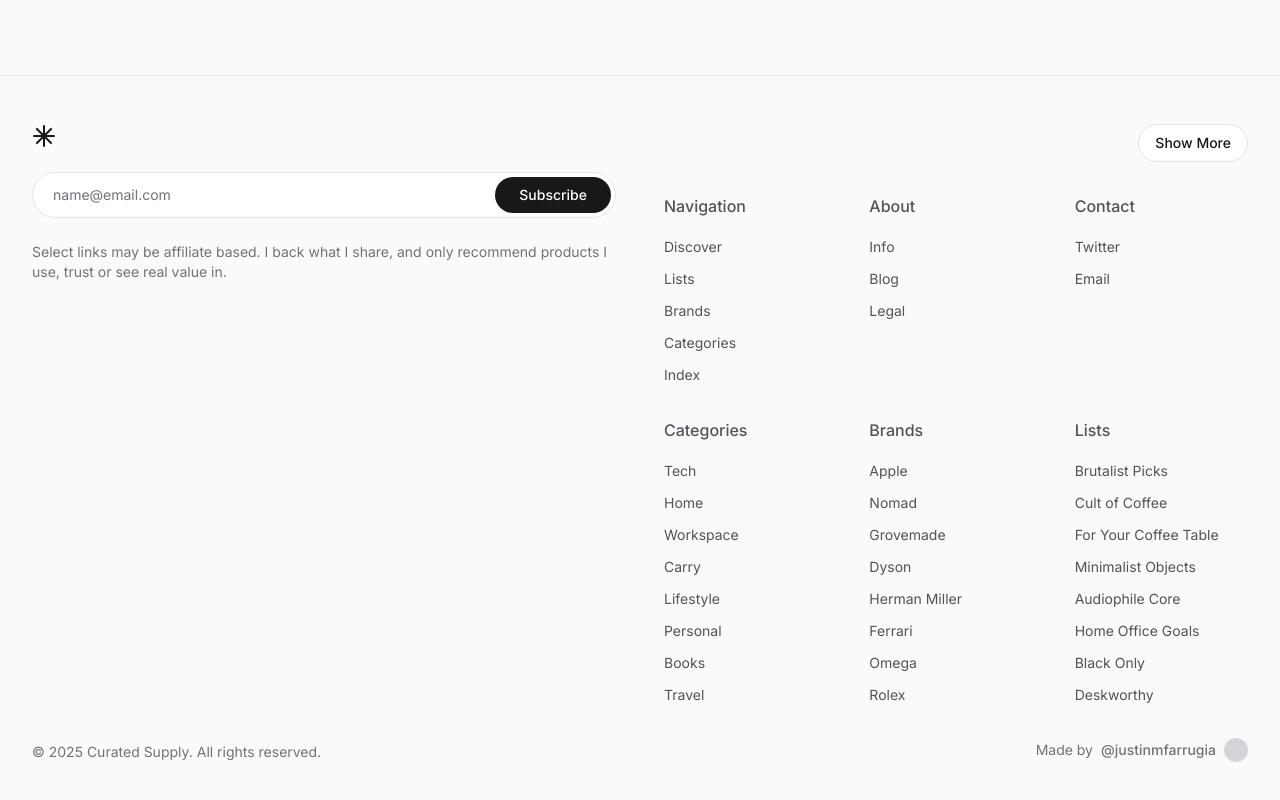
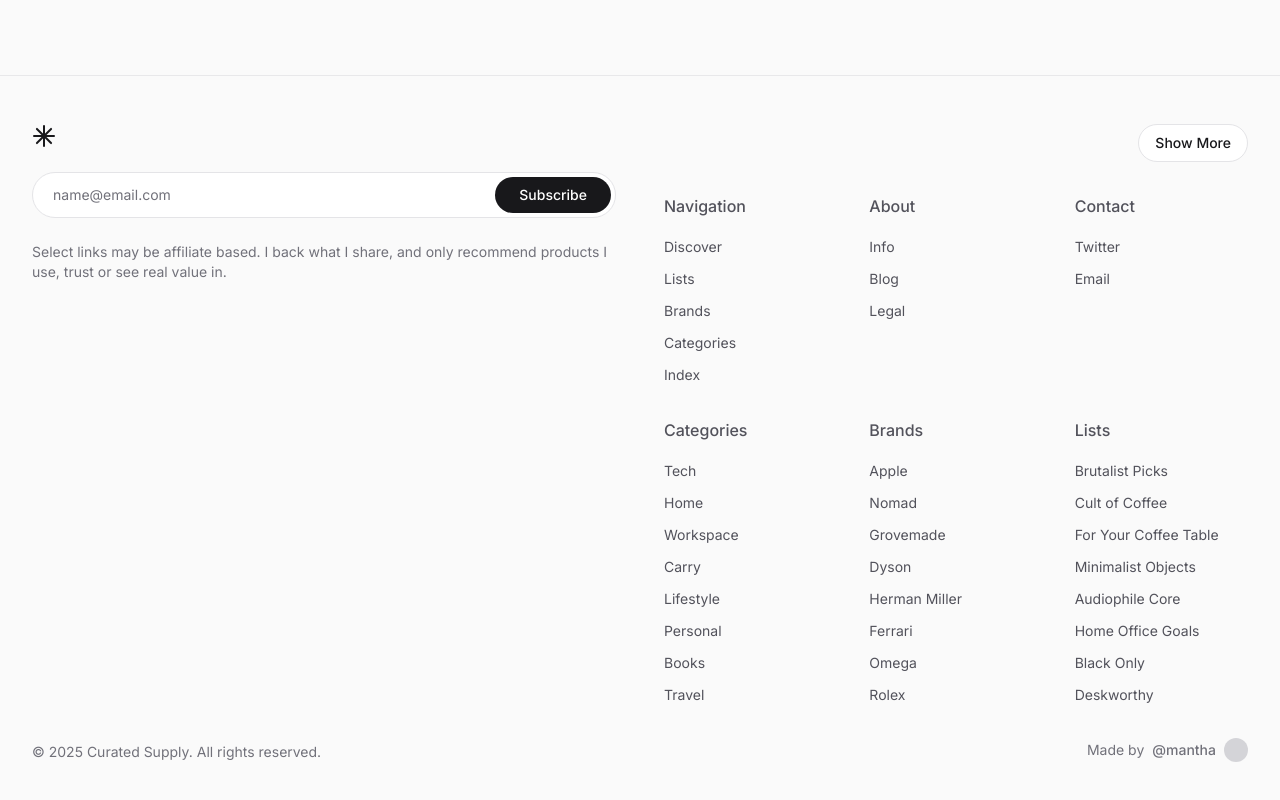
Before and after one commit to phalla-doll/curated-products-showcase, a React (Vite) app: page / in a window 1280 px wide. Shown: the part 1419-2219 px from the top of the page. Built offline with nearby package versions, Linux system fonts and the light colour scheme.

Commit message:
Update Footer component: change username from '@justinmfarrugia' to '@mantha' for accurate attribution.

```diff
--- a/src/components/Footer.tsx
+++ b/src/components/Footer.tsx
@@ -177,7 +177,7 @@ function Footer() {
                 href="#"
                 className="hover:text-zinc-900 transition-colors duration-200 font-medium"
               >
-                @justinmfarrugia
+                @mantha
               </a>
               <div className="w-6 h-6 rounded-full bg-zinc-300"></div>
             </div>
```
